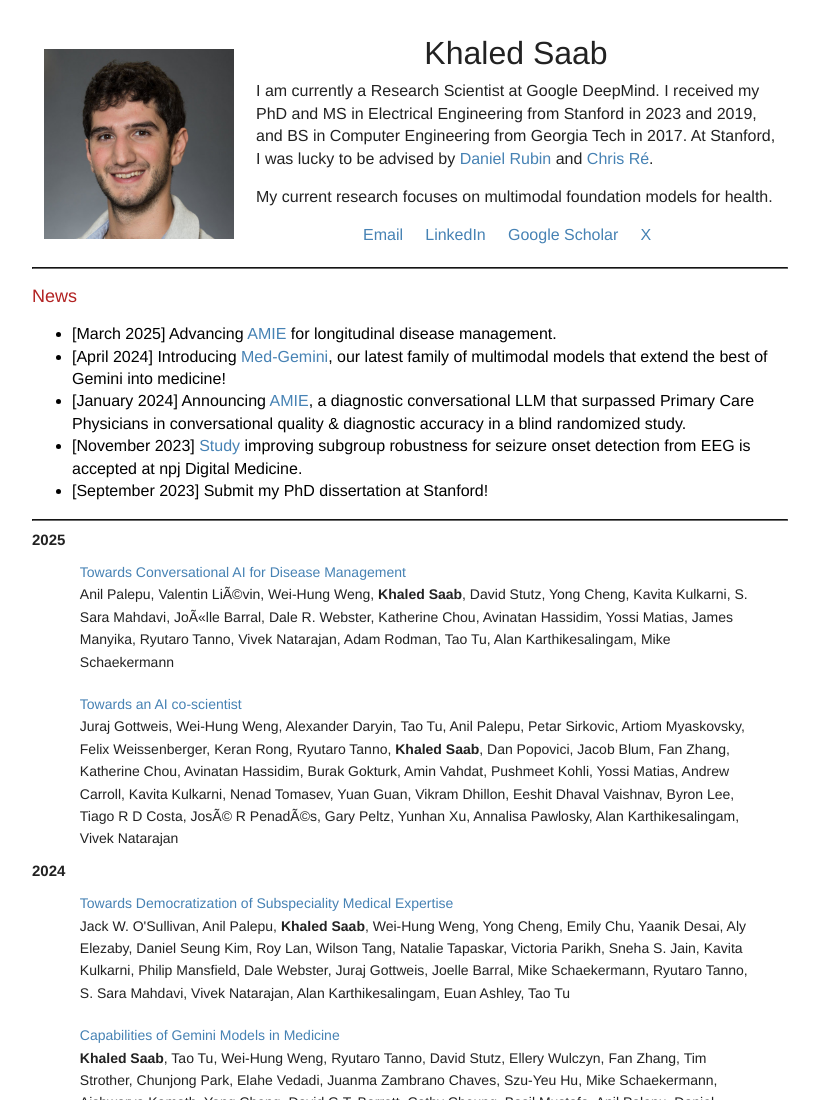
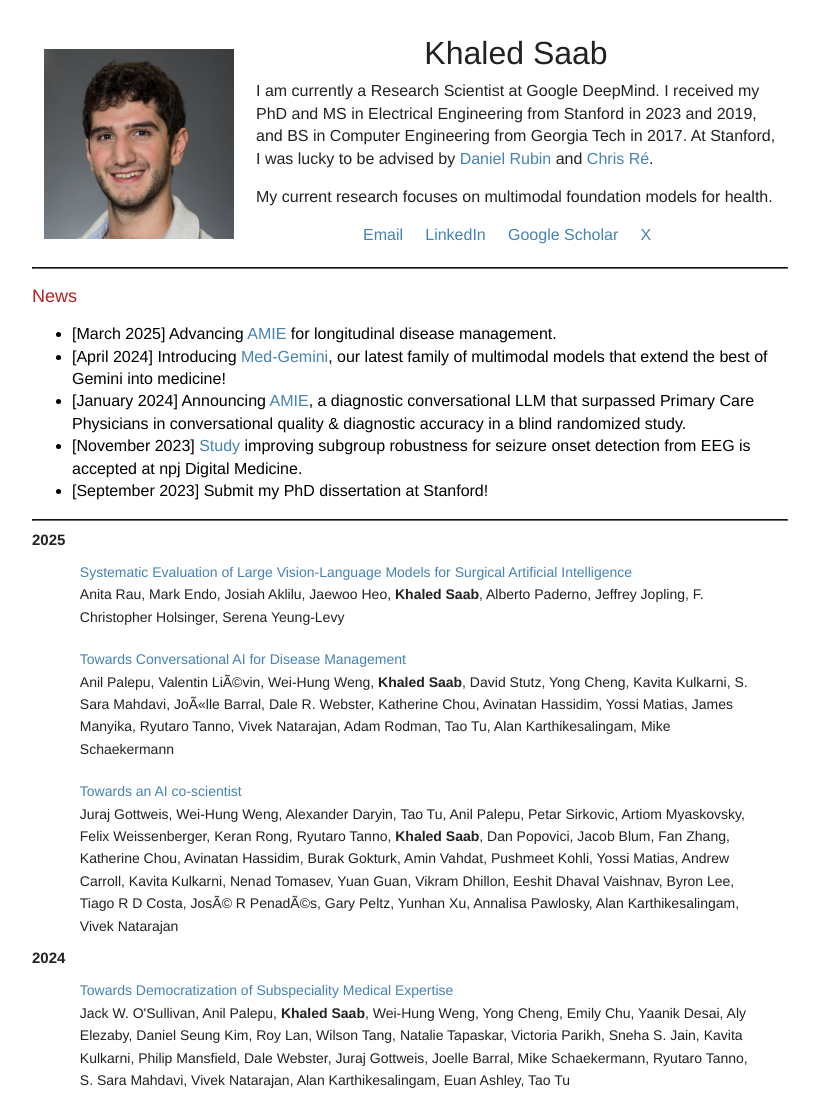
Before and after one commit to khaledsaab/khaledsaab.github.io, a plain HTML site: page index.html in a window 1280 px wide. Shown: the top 1100 px of the page, without its empty margins (230-1049 px from the left). Drawn offline with Linux system fonts and the light colour scheme; a script that the page names is missing; a web font is replaced by a local one.

Commit message:
Update index.html
Added surgical VLM paper

```diff
--- a/index.html
+++ b/index.html
@@ -121,6 +121,16 @@ pre.bib {
 
 
 <heading>2025</heading>
+
+    <div class="pub">
+        <hpub><a href="https://arxiv.org/abs/2504.02799">
+                Systematic Evaluation of Large Vision-Language Models for Surgical Artificial Intelligence
+            </a>
+        </hpub>
+        <br />
+	Anita Rau, Mark Endo, Josiah Aklilu, Jaewoo Heo, <b>Khaled Saab</b>, Alberto Paderno, Jeffrey Jopling, F. Christopher Holsinger, Serena Yeung-Levy<br />
+    </div>
+
     <div class="pub">
         <hpub><a href="https://arxiv.org/abs/2503.06074">
                 Towards Conversational AI for Disease Management
```
